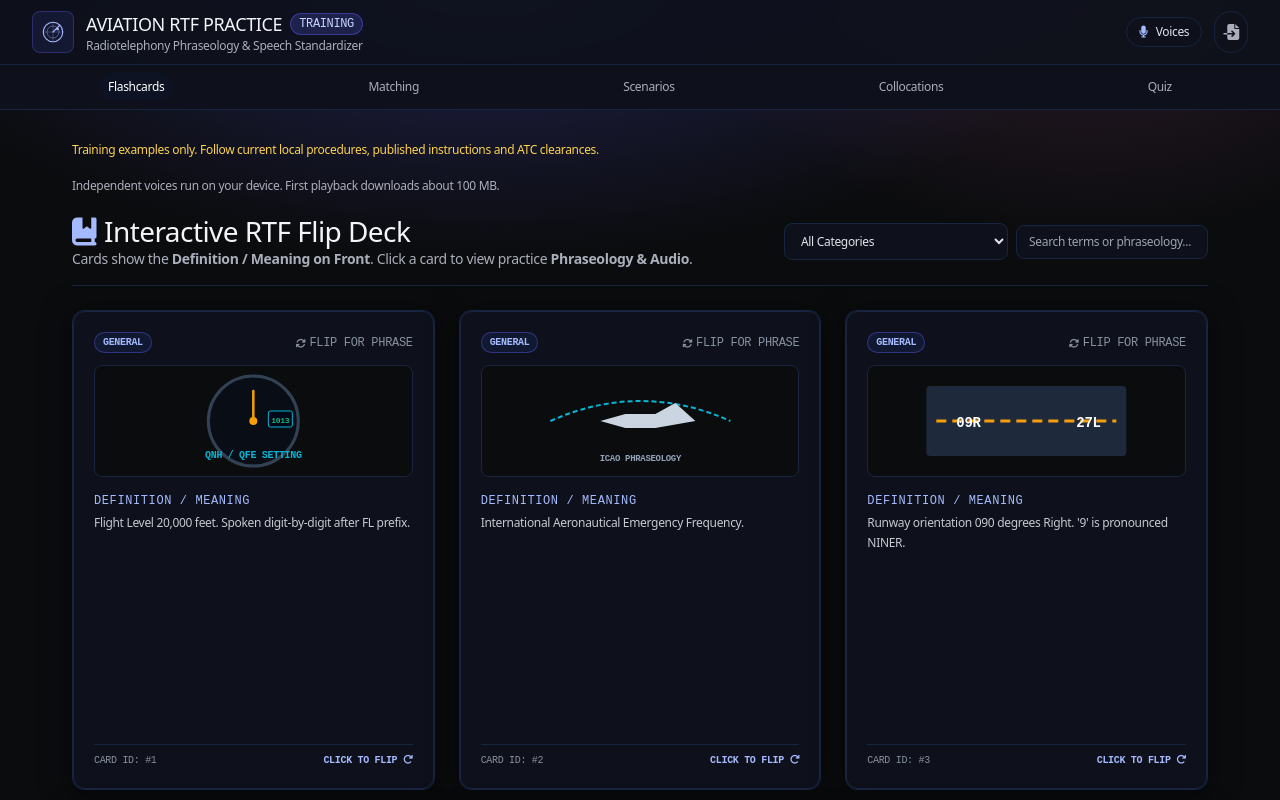
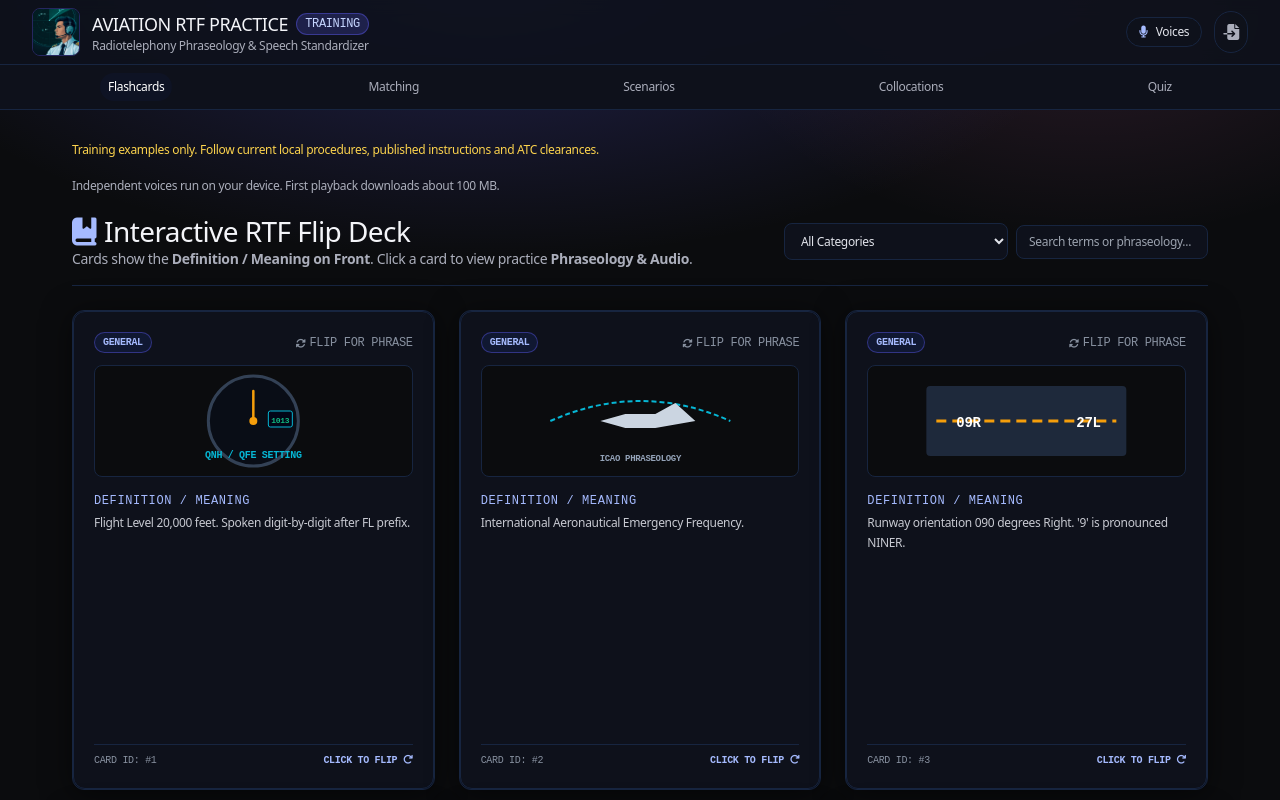
Before and after one commit to analaitadze-source/English-for-Aviation-Radiotelephony, a plain HTML site: page index.html in a window 1280 px wide. Shown: the top 800 px of the page. Drawn offline with nearby package versions, Linux system fonts and the light colour scheme; a small style sheet from the web is missing.

Commit message:
Show pilot and radar image in page header
Co-authored-by: Copilot App <223556219+Copilot@users.noreply.github.com>

```diff
--- a/index.html
+++ b/index.html
@@ -148,14 +148,8 @@
   <header class="border-b border-slate-800 bg-cockpit-card/90 backdrop-blur sticky top-0 z-50">
     <div class="max-w-[1800px] mx-auto px-4 sm:px-6 lg:px-8 h-16 flex items-center justify-between">
       <div class="flex items-center space-x-1 sm:space-x-3 min-w-0">
-        <div class="sm:p-2 sm:bg-cyan-500/10 sm:border border-cyan-500/30 rounded-lg text-cyan-400 glow-cyan">
-          <svg viewBox="0 0 32 32" class="w-4 h-4 sm:w-6 sm:h-6" fill="none" aria-hidden="true">
-            <circle cx="16" cy="16" r="13" stroke="currentColor" stroke-width="1.5"/>
-            <circle cx="16" cy="16" r="8" stroke="currentColor" stroke-opacity=".55"/>
-            <path d="M16 3V29M3 16H29" stroke="currentColor" stroke-opacity=".35"/>
-            <path d="M16 16L25 7" stroke="currentColor" stroke-width="1.5" stroke-linecap="round"/>
-            <circle cx="22" cy="12" r="1.8" fill="currentColor"/>
-          </svg>
+        <div class="w-12 h-12 shrink-0 overflow-hidden rounded-lg border border-cyan-500/30">
+          <img src="assets/radar-preview.png?v=pilot-1" alt="Pilot wearing an aviation headset in front of a radar display" class="w-full h-full object-cover object-right origin-bottom-right scale-150">
         </div>
         <div class="min-w-0">
           <h1 class="font-bold text-sm sm:text-lg tracking-wider text-slate-100 flex items-center gap-2 whitespace-nowrap">
```
Also changed, not shown: tests/dialogue-tests.html (+10 -0 lines), 1 other file.
